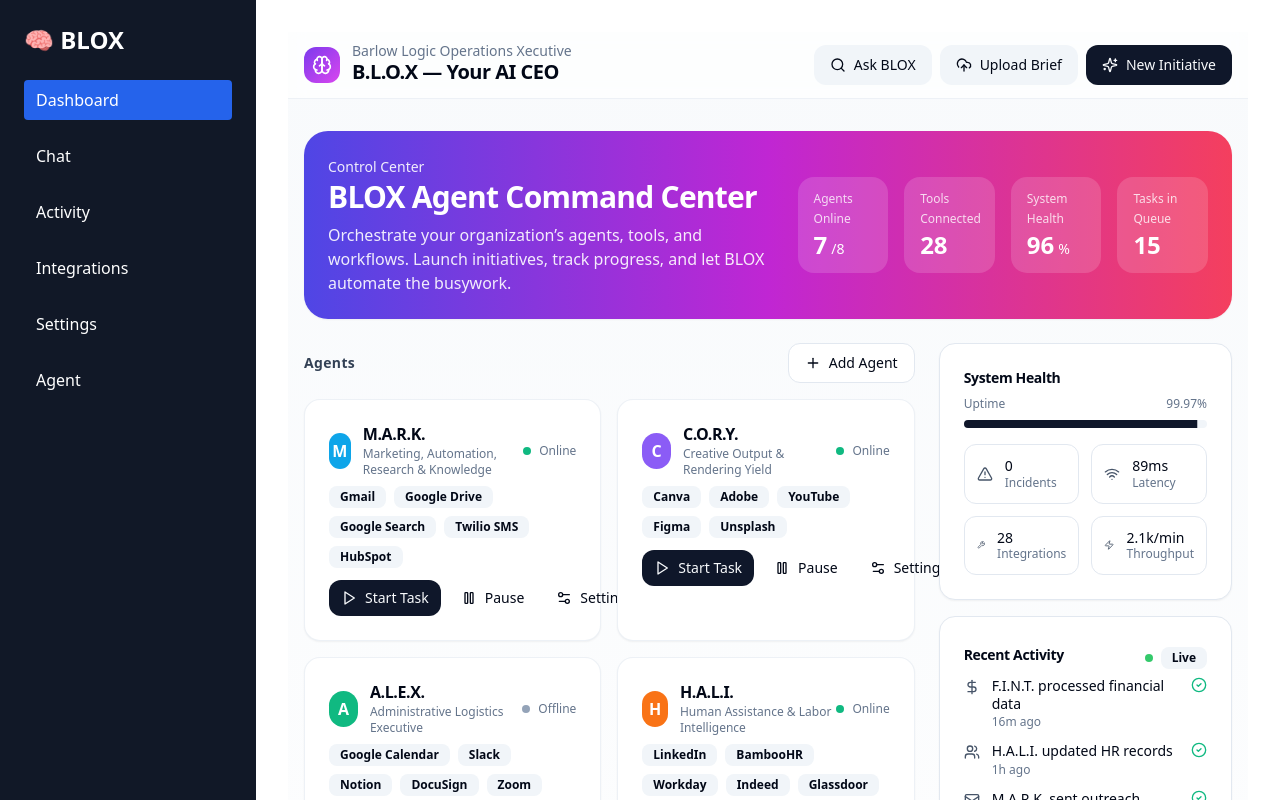
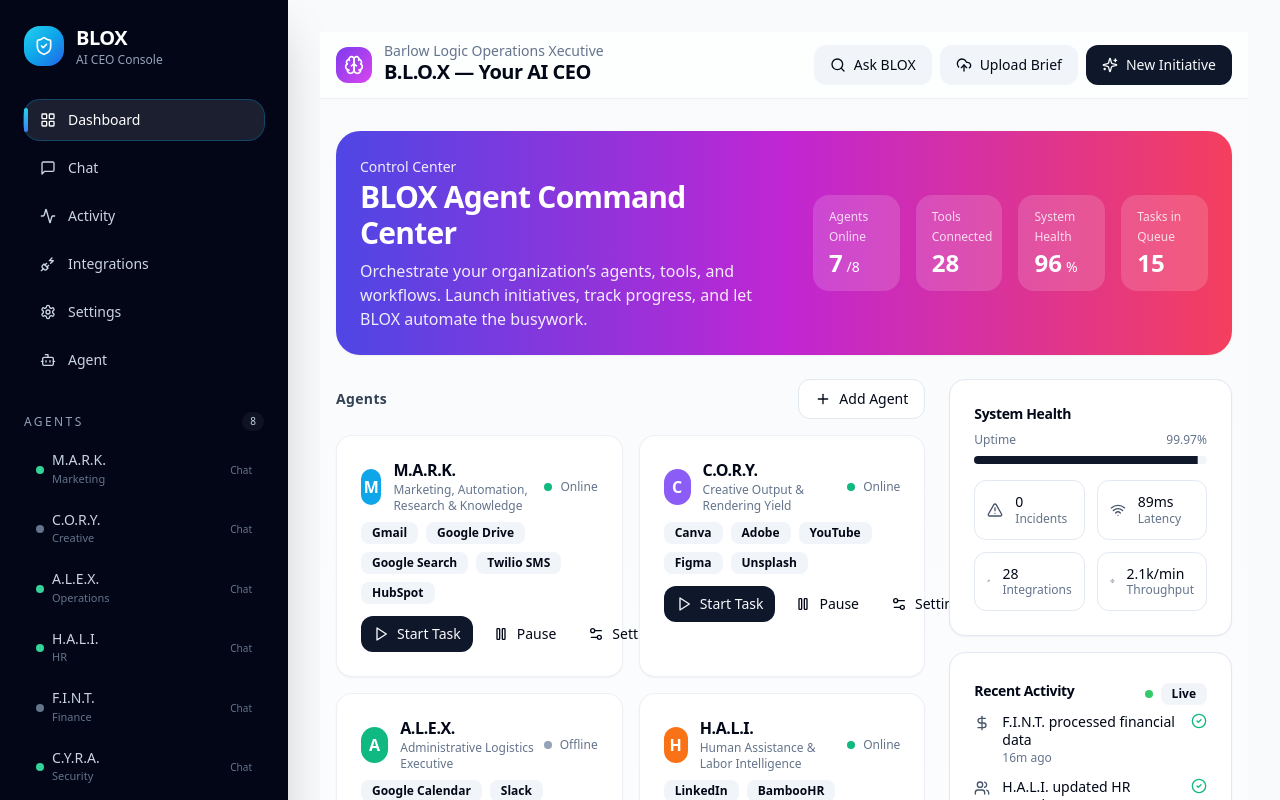
Before and after one commit to ebarlowjr2/bloxv3, a Next.js app: page /app in a window 1280 px wide. Shown: the top 800 px of the page. Built offline with nearby package versions, Linux system fonts and the light colour scheme.

Commit message:
feat: add agent list to sidebar

```diff
--- a/src/components/Layout.tsx
+++ b/src/components/Layout.tsx
@@ -2,39 +2,123 @@
 
 import Link from 'next/link';
 import { usePathname } from 'next/navigation';
+import {
+  Bot,
+  LayoutGrid,
+  MessageSquare,
+  Activity,
+  PlugZap,
+  Settings,
+  ShieldCheck,
+} from 'lucide-react';
 
 const navItems = [
-  { name: 'Dashboard', href: '/app' },
-  { name: 'Chat', href: '/app/chat' },
-  { name: 'Activity', href: '/app/activity' },
-  { name: 'Integrations', href: '/app/integrations' },
-  { name: 'Settings', href: '/app/settings' },
-  { name: 'Agent', href: '/app/agent' },
+  { name: 'Dashboard', href: '/app', icon: LayoutGrid },
+  { name: 'Chat', href: '/app/chat', icon: MessageSquare },
+  { name: 'Activity', href: '/app/activity', icon: Activity },
+  { name: 'Integrations', href: '/app/integrations', icon: PlugZap },
+  { name: 'Settings', href: '/app/settings', icon: Settings },
+  { name: 'Agent', href: '/app/agent', icon: Bot },
+];
+
+const agentItems = [
+  { name: 'M.A.R.K.', role: 'Marketing', href: '/app/agent?agent=mark', status: 'online' },
+  { name: 'C.O.R.Y.', role: 'Creative', href: '/app/agent?agent=cory', status: 'offline' },
+  { name: 'A.L.E.X.', role: 'Operations', href: '/app/agent?agent=alex', status: 'online' },
+  { name: 'H.A.L.I.', role: 'HR', href: '/app/agent?agent=hali', status: 'online' },
+  { name: 'F.I.N.T.', role: 'Finance', href: '/app/agent?agent=fint', status: 'offline' },
+  { name: 'C.Y.R.A.', role: 'Security', href: '/app/agent?agent=cyra', status: 'online' },
+  { name: 'T.O.N.Y.', role: 'DevOps', href: '/app/agent?agent=tony', status: 'online' },
+  { name: 'S.A.G.E.', role: 'Social', href: '/app/agent?agent=sage', status: 'offline' },
 ];
 
 export default function Layout({ children }: { children: React.ReactNode }) {
   const pathname = usePathname();
 
   return (
-    <div className="min-h-screen flex">
+    <div className="min-h-screen flex bg-slate-50">
       {/* Sidebar */}
-      <aside className="w-64 bg-gray-900 text-white p-6">
-        <h2 className="text-2xl font-bold mb-6">🧠 BLOX</h2>
-        <nav className="space-y-4">
-          {navItems.map((item) => (
+      <aside className="w-72 bg-gradient-to-b from-slate-950 via-slate-950 to-slate-900 text-white p-6 flex flex-col gap-8 shadow-2xl">
+        <div className="flex items-center gap-3">
+          <div className="size-10 rounded-2xl bg-gradient-to-br from-cyan-400 via-sky-500 to-blue-600 grid place-content-center">
+            <ShieldCheck className="size-5 text-white" />
+          </div>
+          <div>
+            <h2 className="text-xl font-semibold tracking-tight">BLOX</h2>
+            <p className="text-xs text-slate-400">AI CEO Console</p>
+          </div>
+        </div>
+
+        <nav className="space-y-2">
+          {navItems.map((item) => {
+            const isActive =
+              pathname === item.href ||
+              (item.href !== '/app' && pathname.startsWith(item.href));
+            const Icon = item.icon;
+            return (
               <Link
                 key={item.name}
                 href={item.href}
-              className={`block px-3 py-2 rounded ${
-                pathname === item.href
-                  ? 'bg-blue-600'
-                  : 'hover:bg-gray-700'
+                className={`group relative flex items-center gap-3 rounded-2xl px-4 py-2.5 text-sm transition ${
+                  isActive
+                    ? 'bg-white/10 text-white shadow-[0_0_0_1px_rgba(56,189,248,0.35)]'
+                    : 'text-slate-300 hover:bg-white/5 hover:text-white'
                 }`}
               >
-              {item.name}
+                <span
+                  className={`absolute left-0 top-1/2 h-6 w-1 -translate-y-1/2 rounded-full ${
+                    isActive ? 'bg-gradient-to-b from-cyan-400 to-blue-500' : 'bg-transparent'
+                  }`}
+                />
+                <Icon className="size-4" />
+                <span className="font-medium">{item.name}</span>
+              </Link>
+            );
+          })}
+        </nav>
+
+        <div className="space-y-3">
+          <div className="flex items-center justify-between">
+            <div className="text-xs uppercase tracking-[0.2em] text-slate-400">Agents</div>
+            <span className="rounded-full bg-white/5 px-2 py-0.5 text-[10px] text-slate-300">
+              {agentItems.length}
+            </span>
+          </div>
+          <div className="space-y-1.5">
+            {agentItems.map((agent) => (
+              <Link
+                key={agent.name}
+                href={agent.href}
+                className="flex items-center justify-between rounded-xl px-3 py-2 text-sm text-slate-300 transition hover:bg-white/5 hover:text-white"
+              >
+                <div className="flex items-center gap-2">
+                  <span
+                    className={`h-2 w-2 rounded-full ${
+                      agent.status === 'online' ? 'bg-emerald-400' : 'bg-slate-500'
+                    }`}
+                  />
+                  <div>
+                    <div className="font-medium leading-tight">{agent.name}</div>
+                    <div className="text-[11px] text-slate-500">{agent.role}</div>
+                  </div>
+                </div>
+                <span className="text-[10px] text-slate-500">Chat</span>
               </Link>
             ))}
-        </nav>
+          </div>
+        </div>
+
+        <div className="mt-auto rounded-2xl border border-white/10 bg-gradient-to-br from-white/10 to-white/5 p-4">
+          <div className="flex items-center gap-3">
+            <div className="size-10 rounded-xl bg-slate-900/70 grid place-content-center">
+              <Bot className="size-5 text-cyan-200" />
+            </div>
+            <div>
+              <div className="text-sm font-semibold">B.L.O.X Core</div>
+              <div className="text-xs text-cyan-300">System healthy</div>
+            </div>
+          </div>
+        </div>
       </aside>
 
       {/* Main content */}
```
Lines whose indentation alone changed are shown as unchanged.
